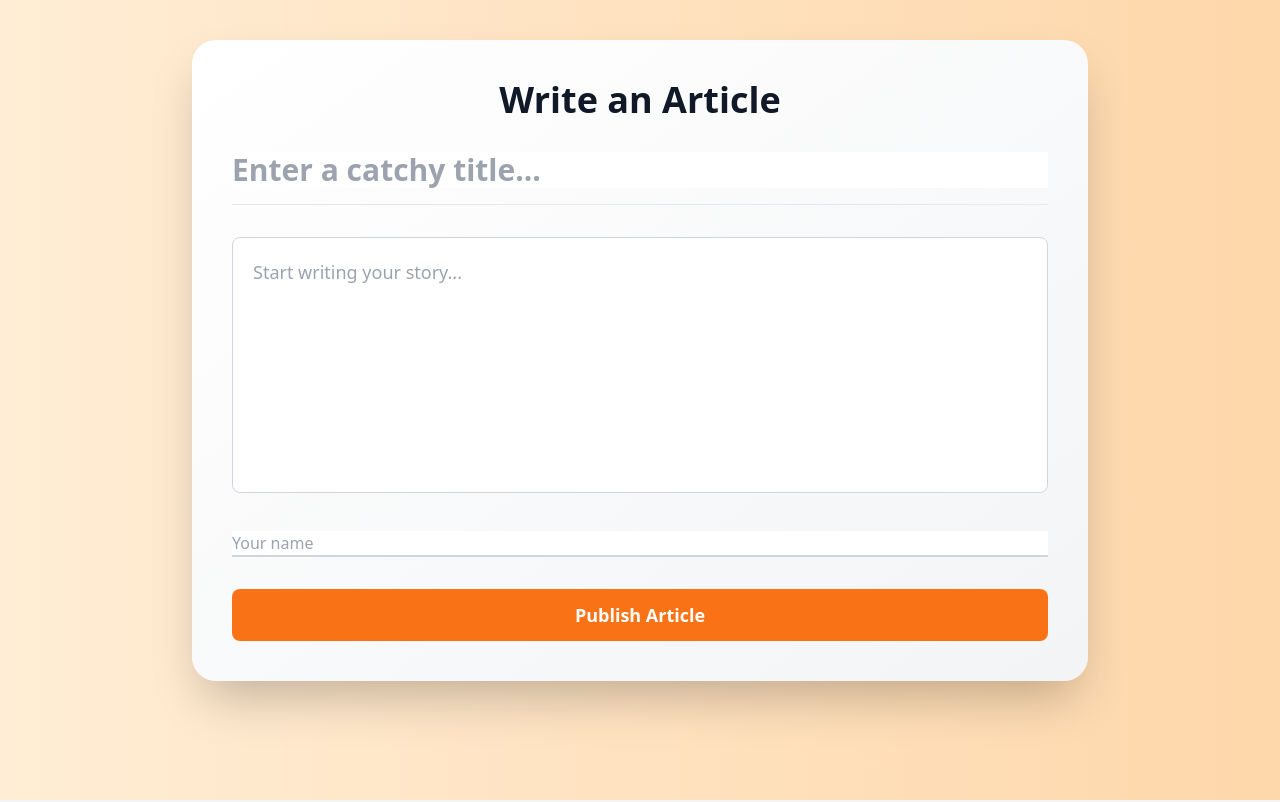
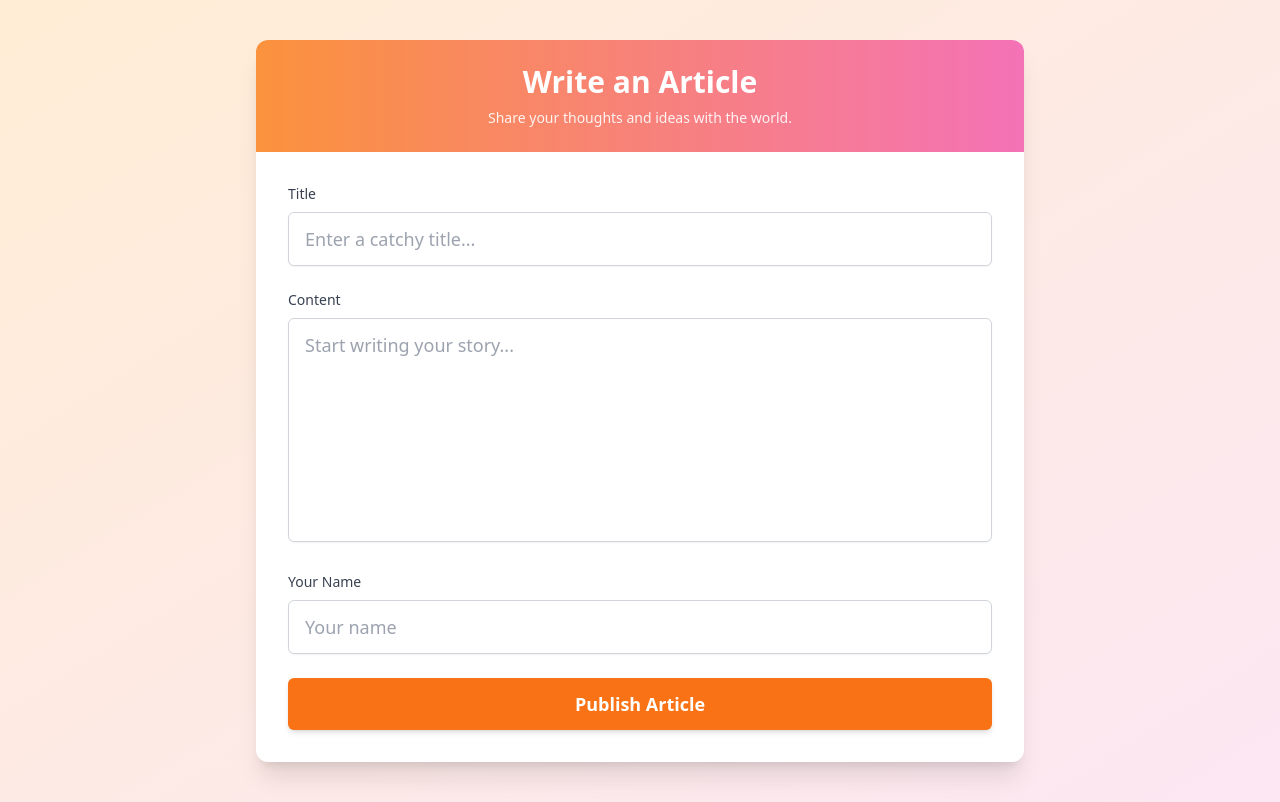
Before and after one commit to nishantb66/Community-Article, a Next.js app in the folder article-platform-frontend/: page /create in a window 1280 px wide. Built offline with nearby package versions, Linux system fonts and the light colour scheme.

Commit message:
Update page.js

```diff
--- a/article-platform-frontend/src/app/create/page.js
+++ b/article-platform-frontend/src/app/create/page.js
@@ -46,45 +46,75 @@ const CreateArticle = () => {
   };
 
   return (
-    <div className="bg-gradient-to-r from-orange-100 to-orange-200 min-h-screen py-10 px-6">
-      <div className="max-w-4xl mx-auto bg-gradient-to-br from-white to-gray-100 shadow-2xl rounded-3xl p-10">
-        <h1 className="text-4xl font-bold text-gray-900 mb-8 text-center">
-          Write an Article
-        </h1>
-        <div className="space-y-8">
-          <div className="border-b pb-4">
+    <div className="bg-gradient-to-br from-orange-100 to-pink-100 min-h-screen py-10 px-6">
+      <div className="max-w-3xl mx-auto bg-white shadow-xl rounded-xl overflow-hidden">
+        <div className="bg-gradient-to-r from-orange-400 to-pink-400 py-6 px-8 text-white">
+          <h1 className="text-3xl font-bold text-center">Write an Article</h1>
+          <p className="text-center mt-2 text-sm opacity-90">
+            Share your thoughts and ideas with the world.
+          </p>
+        </div>
+        <div className="p-8">
+          <div className="space-y-6">
+            <div>
+              <label
+                htmlFor="title"
+                className="block text-sm font-medium text-gray-700"
+              >
+                Title
+              </label>
               <input
+                id="title"
                 type="text"
                 placeholder="Enter a catchy title..."
                 value={title}
                 onChange={(e) => setTitle(e.target.value)}
-              className="w-full text-3xl font-semibold text-gray-800 focus:outline-none focus:ring-2 focus:ring-orange-400"
+                className="mt-2 w-full px-4 py-3 border border-gray-300 rounded-md shadow-sm focus:outline-none focus:ring-2 focus:ring-orange-400 text-lg"
               />
             </div>
             <div>
+              <label
+                htmlFor="content"
+                className="block text-sm font-medium text-gray-700"
+              >
+                Content
+              </label>
               <textarea
+                id="content"
                 placeholder="Start writing your story..."
                 value={content}
                 onChange={(e) => setContent(e.target.value)}
-              className="w-full text-lg leading-7 text-gray-700 border border-gray-300 rounded-lg p-5 focus:outline-none focus:ring-2 focus:ring-orange-400 resize-none h-64"
+                className="mt-2 w-full px-4 py-3 border border-gray-300 rounded-md shadow-sm focus:outline-none focus:ring-2 focus:ring-orange-400 text-lg resize-none h-56"
               />
             </div>
-          <div className="mt-6">
+            <div>
+              <label
+                htmlFor="author"
+                className="block text-sm font-medium text-gray-700"
+              >
+                Your Name
+              </label>
               <input
+                id="author"
                 type="text"
                 placeholder="Your name"
                 value={author}
                 onChange={(e) => setAuthor(e.target.value)}
-              className="w-full text-base text-gray-800 border-b-2 border-gray-300 focus:border-orange-400 focus:outline-none"
+                className="mt-2 w-full px-4 py-3 border border-gray-300 rounded-md shadow-sm focus:outline-none focus:ring-2 focus:ring-orange-400 text-lg"
               />
             </div>
             <button
               onClick={handleSubmit}
               disabled={loading}
-            className="w-full bg-orange-500 text-white py-3 rounded-lg font-semibold text-lg hover:bg-orange-600 transition disabled:opacity-50"
+              className={`w-full py-3 rounded-md text-lg font-semibold text-white ${
+                loading
+                  ? "bg-orange-300 cursor-not-allowed"
+                  : "bg-orange-500 hover:bg-orange-600 transition"
+              } shadow-md`}
             >
               {loading ? "Publishing..." : "Publish Article"}
             </button>
+          </div>
         </div>
       </div>
     </div>
```
Lines whose indentation alone changed are shown as unchanged.
